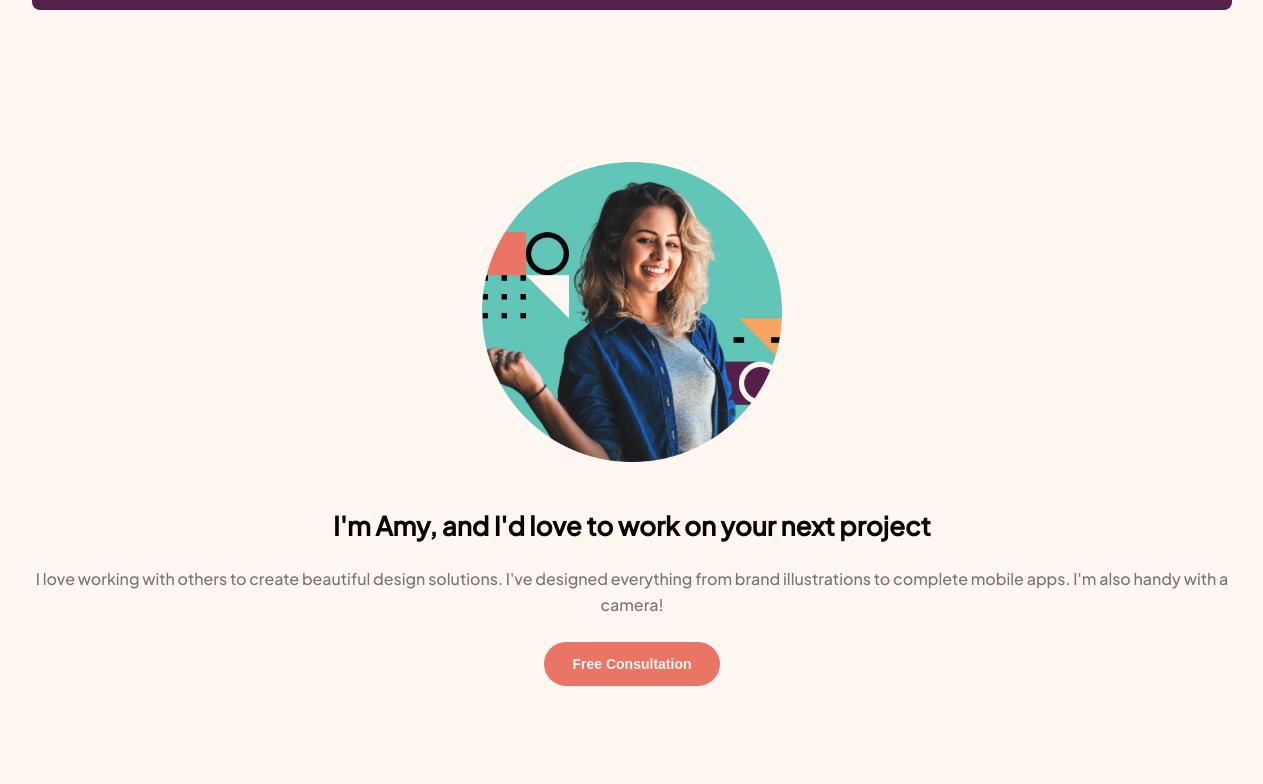
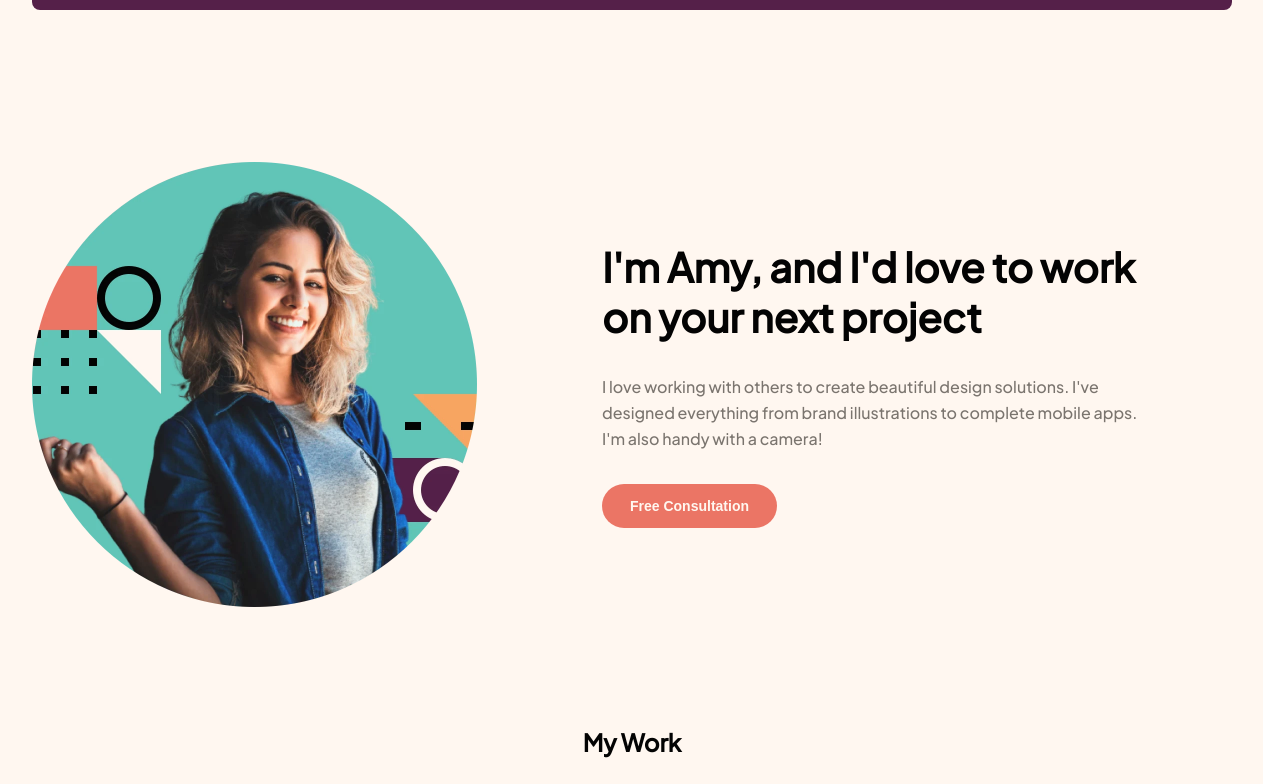
Before and after one commit to iannnop/single-page-design-portfolio, a Vue app: page / in a window 1536 px wide. Shown: the part 1458-2242 px from the top of the page, without its empty margins (136-1399 px from the left). Built offline with nearby package versions, Linux system fonts and the light colour scheme.

Commit message:
about section responsive impl 1

```diff
--- a/src/components/AboutSection.vue
+++ b/src/components/AboutSection.vue
@@ -11,7 +11,7 @@ export default {
 <template>
   <div class="container">
     <img src="../assets/image-amy.webp" />
-    <div>
+    <div class="text-container">
       <h2>I'm Amy, and I'd love to work on your next project</h2>
       <p>I love working with others to create beautiful design solutions. I've designed everything from brand illustrations to complete mobile apps. I'm also handy with a camera!</p>
       <ButtonColored />
@@ -21,14 +21,13 @@ export default {
 
 <style scoped>
 img {
-  margin: 40px 0;
   width: 300px;
   height: auto;
 }
 
 div .container {
   text-align: center;
-  margin: 80px 0;
+  margin: 100px 0;
 }
 
 p {
@@ -42,4 +41,51 @@ h2 {
   line-height: 33px;
 }
 
+@media (min-width: 768px) {
+  img {
+    translate: -70px;
+  }
+
+  div .container {
+    text-align: left;
+    margin: 120px 0;
+    display: flex;
+    align-items: center;
+  }
+
+  h2 {
+    font-size: 32px;
+    line-height: 40px;
+  }
+}
+
+@media (min-width: 1440px) {
+  .text-container {
+    margin-left: 125px;
+    width: 540px;
+  }
+
+  img {
+    width: 445px;
+    translate: 0px;
+  }
+
+  div .container {
+    max-width: 100%;
+    text-align: left;
+    margin-left: auto;
+    display: flex;
+    align-items: center;
+  }
+
+  h2 {
+    font-size: 40px;
+    line-height: 50px;
+  }
+
+  p {
+    margin: 32px 0;
+  }
+}
+
 </style>
```
